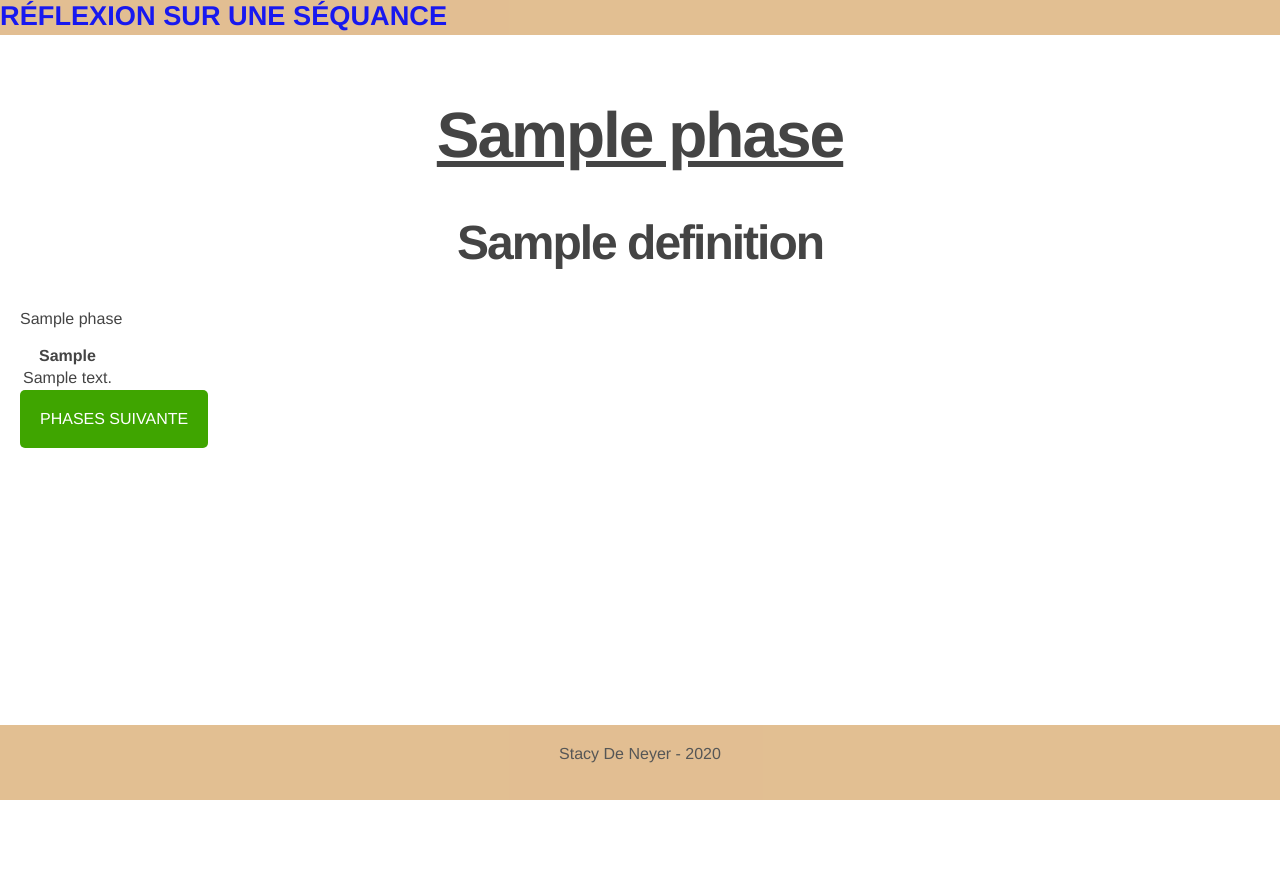
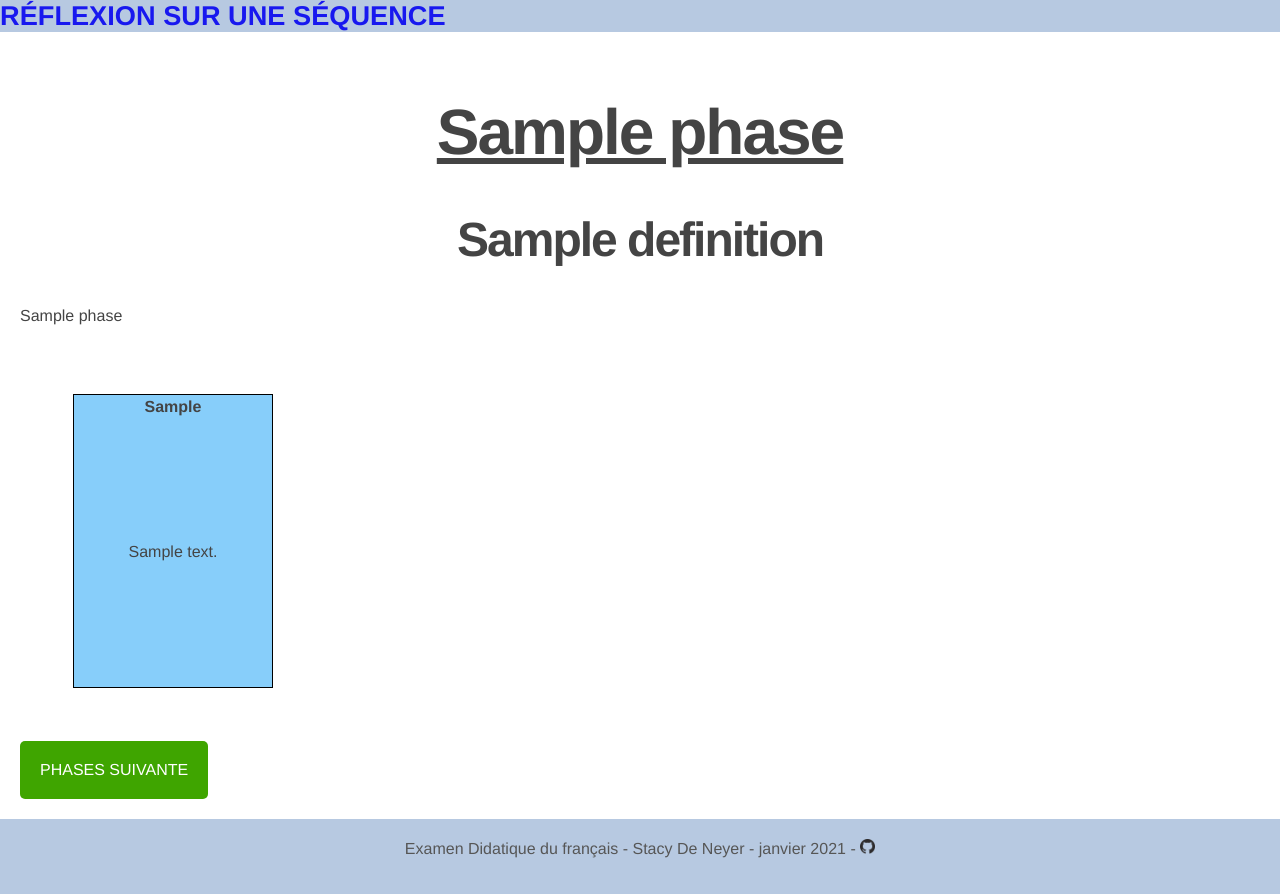
Before and after one commit to Babwin/dida, a Flask app: page /jeu in a window 1280 px wide. Before the commit the page ends 800 px from the top, so only its background shows below. Run offline with Flask 2, Linux system fonts and the light colour scheme; a database or web service that is not in the repository returns one stand-in record (values such as "Sample title"); some libraries are stand-ins or nearby versions.

Commit message:
Correction et fini disign

```diff
--- /dev/null
+++ b/didapp/config.py
@@ -0,0 +1 @@
+database_credential = "dbname=dida user=dida"
--- a/didapp/static/css/style.css
+++ b/didapp/static/css/style.css
@@ -8,7 +8,7 @@ body {
  * Formatting the header area
  */
 header {
-  background-color: #DFB887;
+  background-color: #B0C4DE;
   height: 35px;
   width: 100%;
   opacity: .9;
@@ -102,7 +102,7 @@ main{
 }
 
 footer {
-  background-color: #DFB887;
+  background-color: #B0C4DE;
   height: 35px;
   width: 100%;
   opacity: .9;
@@ -132,3 +132,25 @@ letter-spacing: 1px;
 box-shadow: 5px 40px -10px rgba(0,0,0,0.57);
 transition: all 0.4s ease 0s;
 }
+
+.main{
+  width: 100%;
+  height: 400px;
+  padding: 50px;
+}
+
+.carte{
+  background-color: #87CEFA;
+  width: 200px;
+  height:100%;
+  border: 1px solid black;
+  align-self: center;
+}
+
+th{
+  height: 10px
+}
+
+.text_carte{
+  text-align: center;
+}
--- a/didapp/templates/fin.html
+++ b/didapp/templates/fin.html
@@ -5,7 +5,7 @@
   <p class="important">
    La partie est fini, merci d'avoir jouer.
 
-  <a href='jeu'>
-    <button>Nouvelle partie</button>
+  <a href='jeu' class="pretty_a">
+    Nouvelle partie
   </a>
 {% endblock %}
--- a/didapp/templates/layout.html
+++ b/didapp/templates/layout.html
@@ -4,18 +4,19 @@
     {% block head %}
     <link rel="stylesheet" href="{{ url_for('static', filename='css/style.css') }}">
     <title>{% block title %}{% endblock %} - Réflexion sur une séquence</title>
+    <link rel="shortcut icon" href="{{ url_for('static', filename='image/favicon.ico') }}">
     {% endblock %}
   </head>
   <body>
     <header>
       {% block header %}
-      <h1><a href='/' style="text-decoration:none">Réflexion sur une séquance</a></h1>
+      <h1><a href='/' style="text-decoration:none">Réflexion sur une séquence</a></h1>
       {% endblock %}
     </header>
     <main>{% block main %}{% endblock %}</main>
     <footer>
       {% block footer %}
-      Stacy De Neyer - 2020
+      Examen Didatique du français - Stacy De Neyer - janvier 2021 - <a href="https://github.com/Babwin/dida/"> <img src="{{ url_for('static', filename='image/github.png')}}" width="15" height="15"></a>
       {% endblock %}
     </footer>
   </body>
--- a/didapp/templates/plateau.html
+++ b/didapp/templates/plateau.html
@@ -7,18 +7,28 @@
 {{phase.questions}}
 </p>
   {% if cartes %}
-      <table>
+    <table class="main">
+      <tbody>
         <tr>
           {% for carte in cartes %}
-            <th>{{carte.get('type')}}</th>
+            <td>
+              <table class="carte">
+                <thead>
+                  <tr>
+                    <th>{{carte.get('type')}}</th>
+                  </tr>
+                </thead>
+                <tbody>
+                  <tr class="text_carte">
+                    <td>{{carte.get('texte')}}</td>
+                  </tr>
+                </tbody>
+              </table>
+            </td>
           {% endfor %}
         </tr>
-        <tr>
-          {% for carte in cartes %}
-            <td>{{carte.get('texte')}}</td>
-          {% endfor %}
-        </tr>
-      </table>
+      </tbody>
+    </table>
 
     <a href='suivante' class="pretty_a">
       Phases Suivante
--- a/didapp/templates/regle.html
+++ b/didapp/templates/regle.html
@@ -58,7 +58,6 @@
   les raisons d’en privilégier certaines, de la façon dont on peut
   aider les élèves à s’épanouir.</li>
   </ul>
-  <a href="jeu" class="pretty_a">Suivant</a>
   <h1>Le déroulement d'une partie</h1>
   <ol>
   <li>Lire la carte phase et faire un début de réflexion</li>
@@ -69,7 +68,6 @@
   <li>Aller à la phase suivante</li>
   <li>Recommencer à l'étape 1</li>
   </ol>
-  <a href="jeu" class="pretty_a">Suivant</a>
 
   <h1>La fin de la rélexion</h1>
   <p>Lorsque vous êtes passé par toutes les phases et que vous avez
```
Also changed, not shown: Readme.md, didapp/static/image/favicon.ico (added), didapp/static/image/github.png (added).
